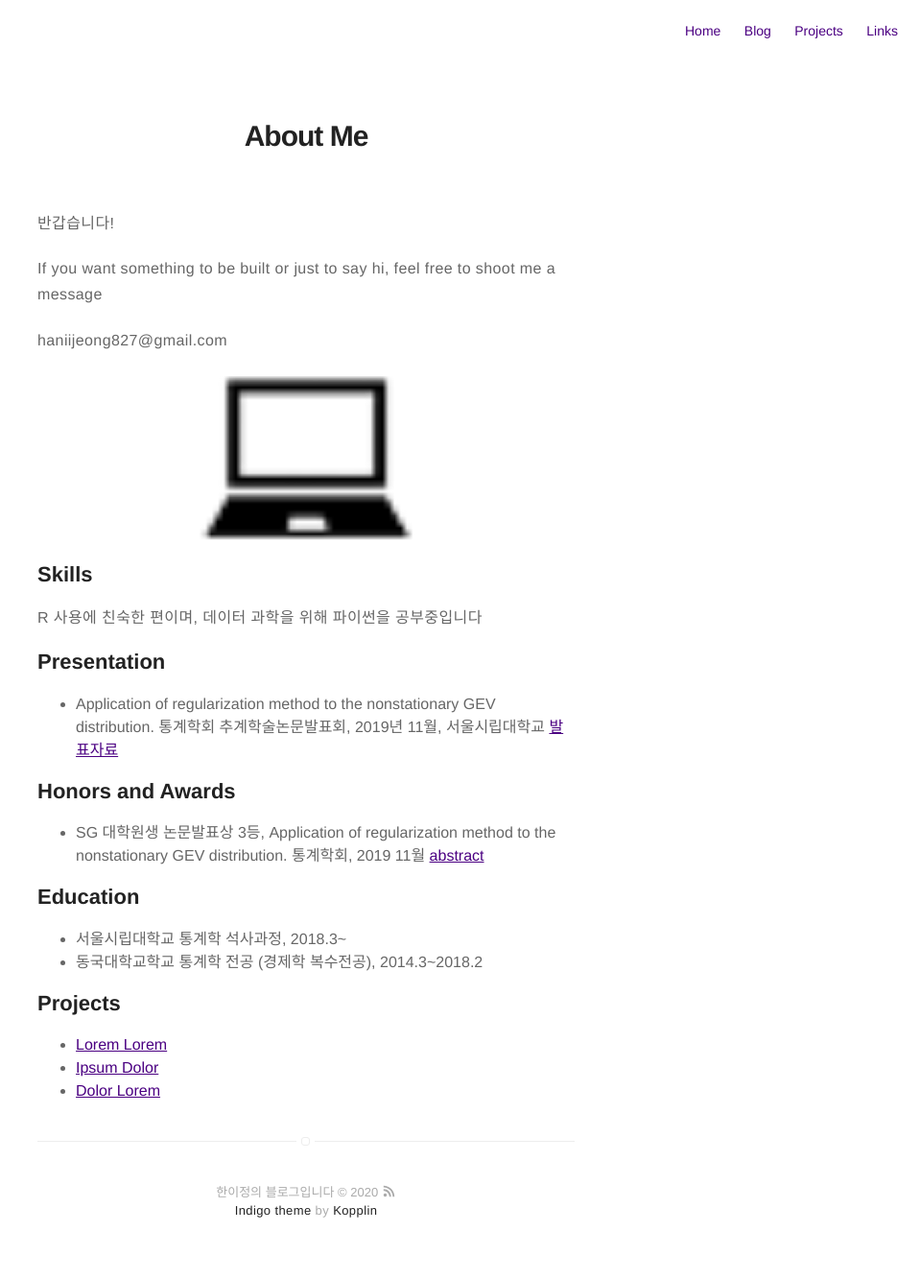
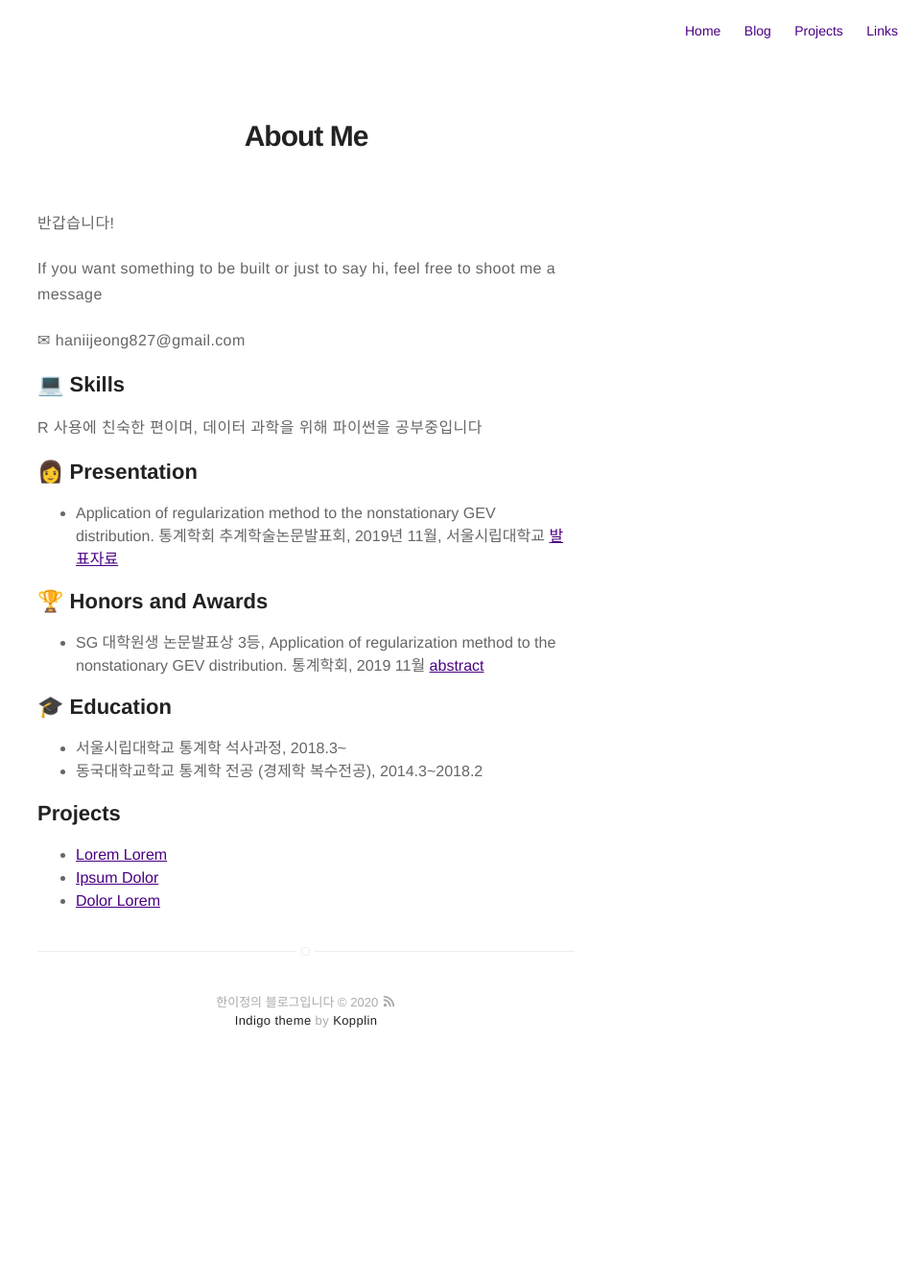
Before and after one commit to 12jeong/12jeong.github.io, a Jekyll site: the page built from about.md, in a window 1280 px wide. Shown: the whole page at 96% size, without its empty margins (321-1280 px from the left). Built offline with Jekyll 4.4.1, drawn with Linux system fonts in a browser that asks for light colours; after the commit the page ends 1135 px from its top, so only the background shows below that.

```diff
--- a/about.md
+++ b/about.md
@@ -7,24 +7,23 @@ layout: page
 
 <p>반갑습니다! </p>
 <p>If you want something to be built or just to say hi, feel free to shoot me a message</p>
-<p>haniijeong827@gmail.com</p>
+<p> ✉ haniijeong827@gmail.com</p>
 
-![icon](/assets/images/file_2jeong.png)
-<h2> Skills</h2>
+<h2> 💻 Skills</h2>
 <p> R 사용에 친숙한 편이며, 데이터 과학을 위해 파이썬을 공부중입니다 </p>
 
-<h2>Presentation</h2>
+<h2> 👩‍ Presentation</h2>
 <ul class="skill-list">
 	<li> Application of regularization method to the nonstationary GEV distribution. 통계학회 추계학술논문발표회, 2019년 11월, 서울시립대학교
 	<a href = '/assets/labworks/regularization_GEV.pdf'> 발표자료 </a>  </li>
 </ul>
 
-<h2>Honors and Awards</h2>
+<h2> 🏆 Honors and Awards</h2>
 <ul class="skill-list">
 	<li> SG 대학원생 논문발표상 3등, Application of regularization method to the nonstationary GEV distribution. 통계학회, 2019 11월 <a href = '/assets/labworks/abstract_regularization_GEV.pdf'> abstract </a></li>
 </ul>
 
-<h2>Education</h2>
+<h2> 🎓 Education</h2>
 <ul class="skill-list">
 	<li> 서울시립대학교 통계학 석사과정, 2018.3~ </li>
 	<li> 동국대학교학교 통계학 전공 (경제학 복수전공),  2014.3~2018.2 </li>
```
